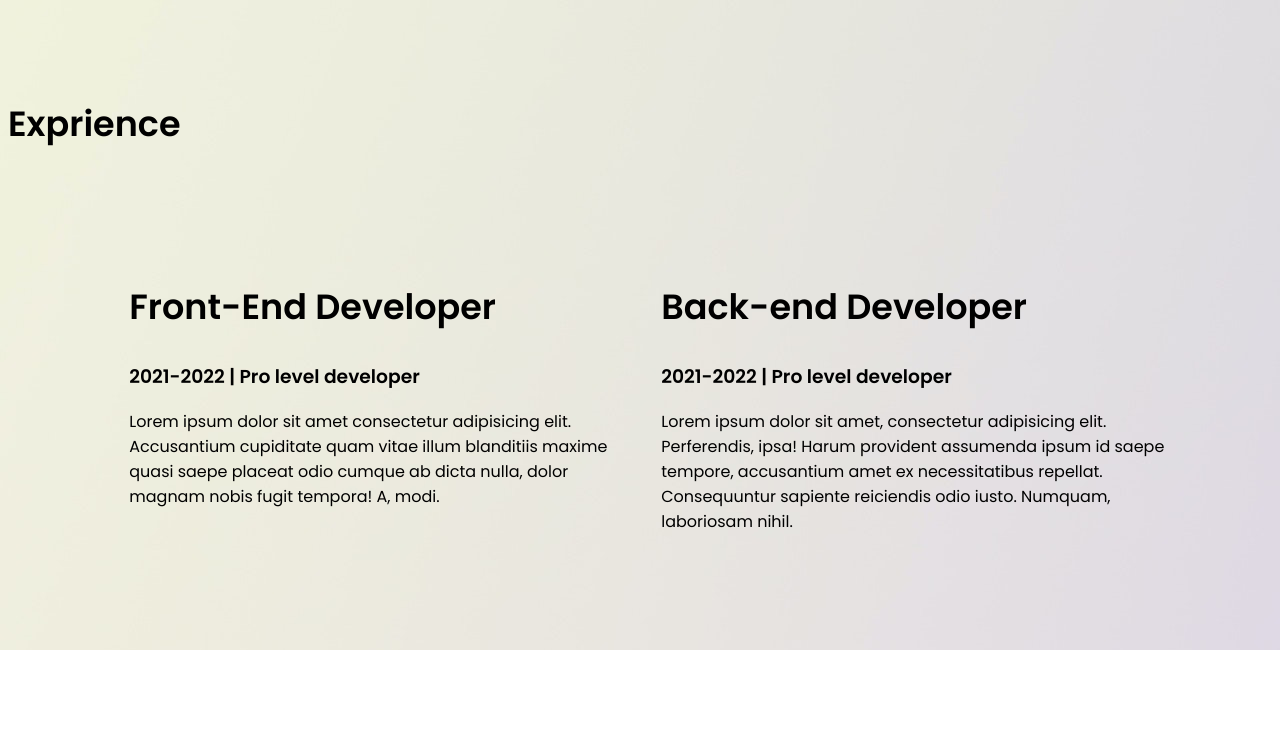
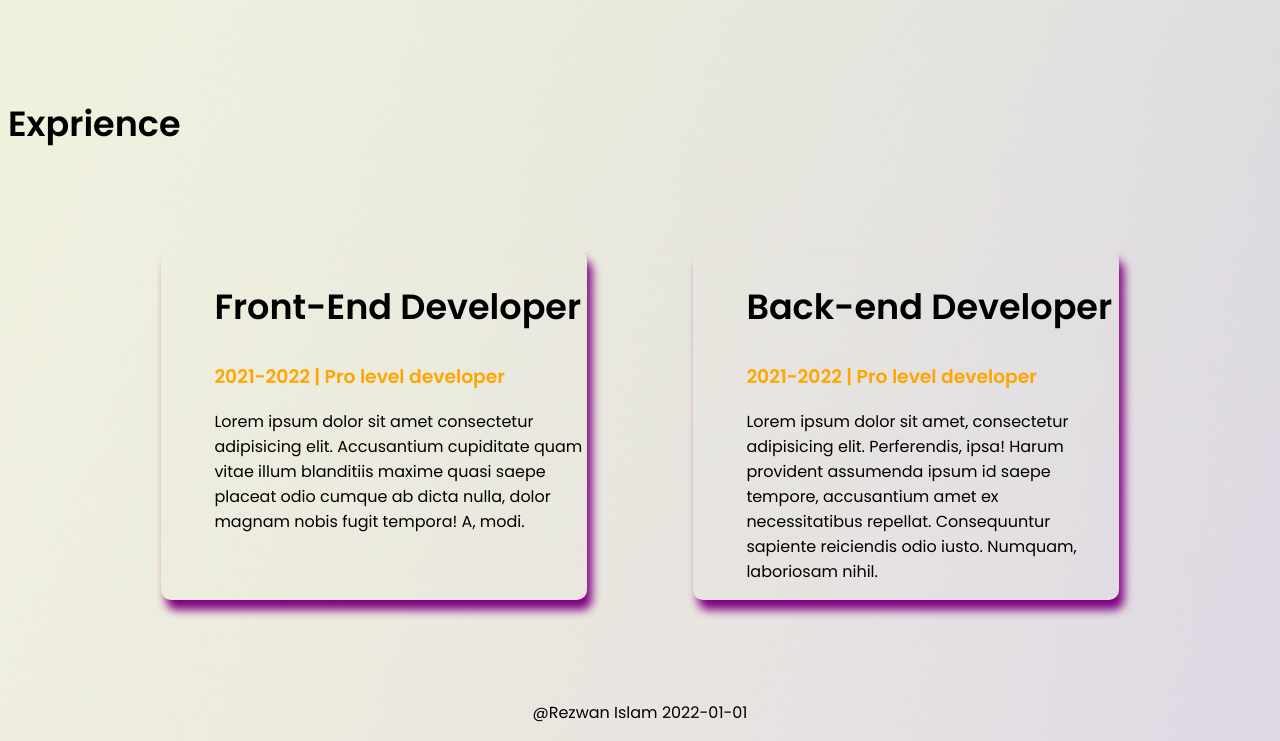
Before and after one commit to Rezwan0000000/portfolio, a plain HTML site: page index.html in a window 1280 px wide. Shown: the part 848-1589 px from the top of the page. Before the commit the page ends 1498 px from the top, so only its background shows below. Drawn offline with Linux system fonts and the light colour scheme.

Commit message:
Final done

```diff
--- a/index.html
+++ b/index.html
@@ -35,18 +35,21 @@
 </section>
 <section class="expriences">
     <h1>Exprience</h1>
-    <div class="flexible-container">
-        <div class="hw">
-            <h1>Front-End Developer</h1>
+    <div id= "brs" class="flexible-container">
+        <div class="item">
+            <h2>Front-End Developer</h2>
             <h3>2021-2022 | Pro level developer</h3>
             <p>Lorem ipsum dolor sit amet consectetur adipisicing elit. Accusantium cupiditate quam vitae illum blanditiis maxime quasi saepe placeat odio cumque ab dicta nulla, dolor magnam nobis fugit tempora! A, modi. </p>
         </div>
-        <div class="hw">
-            <h1>Back-end Developer</h1>
+        <div class="item">
+            <h2>Back-end Developer</h2>
             <h3>2021-2022 | Pro level developer</h3>
             <p>Lorem ipsum dolor sit amet, consectetur adipisicing elit. Perferendis, ipsa! Harum provident assumenda ipsum id saepe tempore, accusantium amet ex necessitatibus repellat. Consequuntur sapiente reiciendis odio iusto. Numquam, laboriosam nihil.</p>
         </div>
     </div>
 </section>
+<footer>
+    <p>@Rezwan Islam 2022-01-01</p>
+</footer>
 </body>
 </html>
--- a/style.css
+++ b/style.css
@@ -6,6 +6,12 @@ body{
 h1{
     font-size: 35px;
 
+}
+h3{
+    color: orange;
+}
+h2{
+    font-size: 35px;
 }
 .colour{
     color: red;
@@ -30,3 +36,14 @@ h1{
     font-weight: 500;
 
 }
+.item{
+    width: 70%;
+    margin-left: 5%;
+    margin-right: 5%;
+    padding-left: 5%;
+    box-shadow: 5px 10px 10px purple;
+    border-radius: 10px;
+}
+footer p{
+    text-align: center;
+}
```
